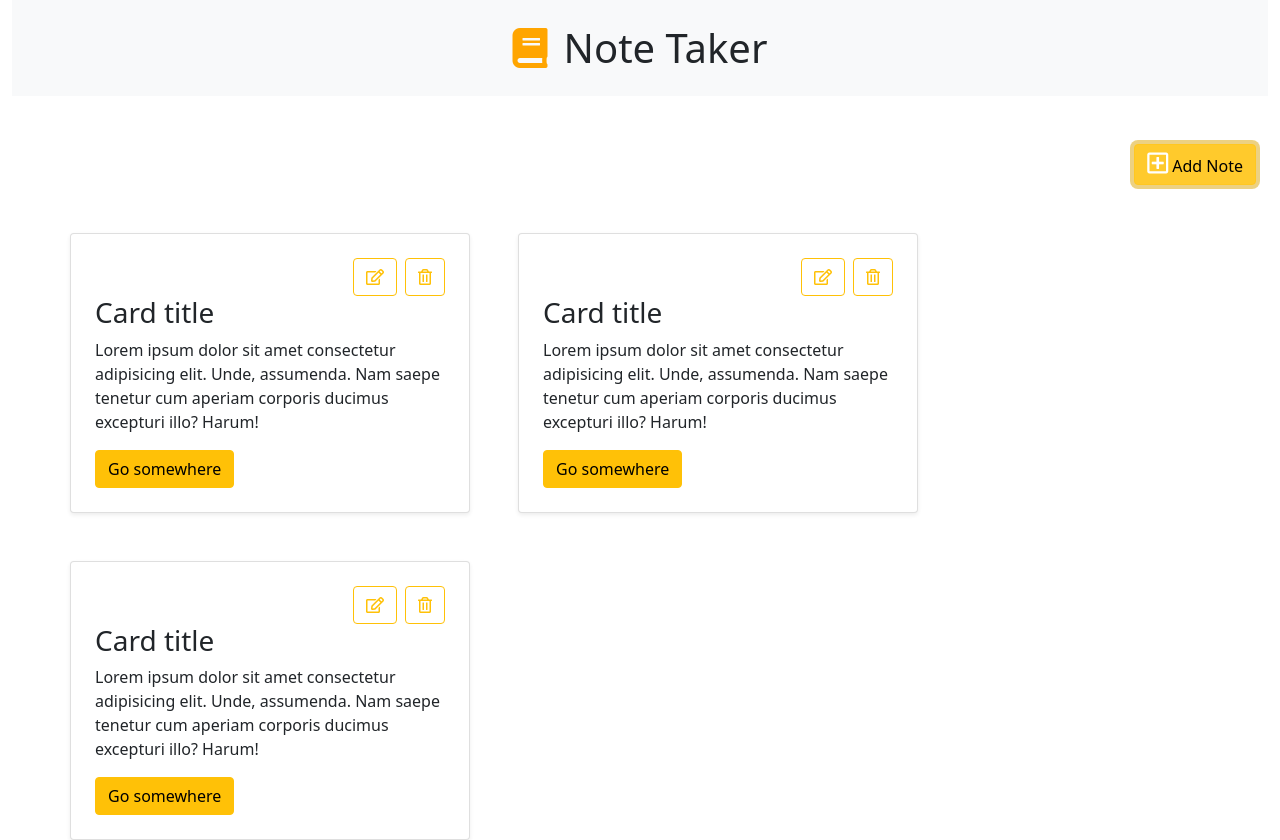
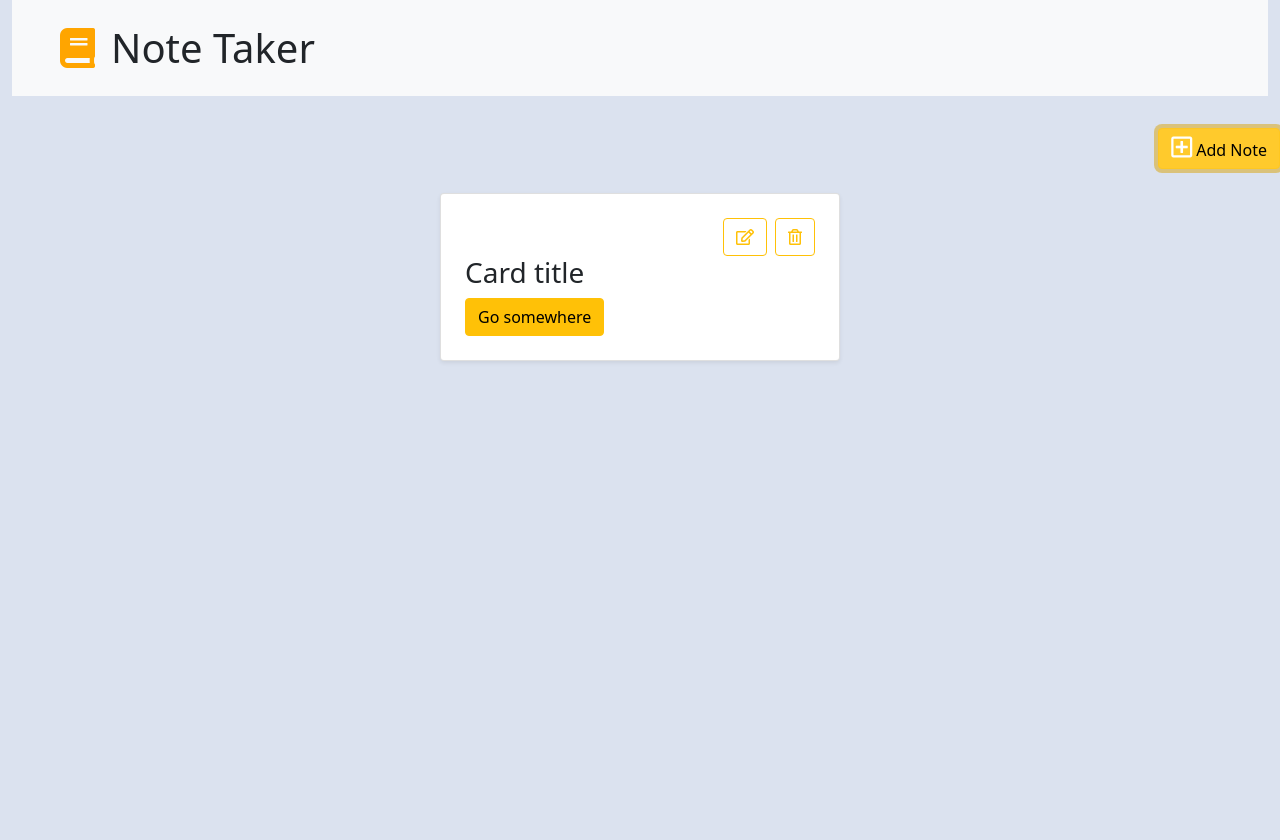
Before and after one commit to SirTLD/CRUD, a plain HTML site: page index.html in a window 1280 px wide. Both pictures are taken after a click on the button "Add Note". After the commit the page ends 800 px from the top, so only its background shows below. Drawn offline with nearby package versions, Linux system fonts and the light colour scheme.

Commit message:
update eto layout

```diff
--- a/css/style.scss
+++ b/css/style.scss
@@ -2,6 +2,10 @@
     margin: 0;
     padding: 0;
     box-sizing: border-box;
+}
+
+body {
+    background-color: #DBE2EF;
 }
 
 //ADD BUTTONS
@@ -16,12 +20,28 @@
     color: #fff;
 }
 
-// .far {
-//     margin: 0 1rem;
-// }
+.fa-edit .fa-delete {
+    font-size: 2rem;
+}
 
 //CARD SECTION
 
 .card {
     width: 25rem;
 }
+
+//TEXT AREA
+
+textarea {
+    outline: none;
+    border: none;
+    height: 10rem;
+    width: 100%;
+    padding-top: 1rem;
+
+    }
+
+
+    .hidden {
+        display: none;
+    }
--- a/index.html
+++ b/index.html
@@ -17,89 +17,43 @@
 <body>
 
 
-    <div class="container-fluid text-center m-0">
-        <h1 class="bg-light py-4 text-dark"><i class="fas fa-book me-3"></i>Note Taker</h1>
+    <div class="container-fluid text-left">
+        <h1 class="bg-light py-4 text-dark ps-5"><i class="fas fa-book me-3"></i>Note Taker</h1>
     </div>
 
 
-    <div class="d-flex justify-content-end m-4">
+    <div class="d-flex justify-content-end">
         <button class=" btn btn-warning add my-4" id='add'><i class="far fa-plus-square"></i>
             Add Note
-
         </button>
     </div>
 
 
     <div class="container d-flex card-items">
 
-        <div class="row gap-2 gap-md-5">
 
-                <div class="card shadow-sm p-2">
+
+        <div class="row mx-auto gap-5" id='card-container-body'>
+
+            <!-- <div class="card shadow-sm p-2">
                     <div class="card-body">
                         <div class="d-flex tools justify-content-end gap-2">
                             <button class="btn btn-outline-warning"><i class="far fa-edit btn-edit"></i></button>
                             <button class="btn btn-outline-warning"> <i class="far fa-trash-alt btn-delete"></i></button>
                         </div>
                         <h3 class="card-title">Card title</h3>
-                        <p class="card-text">Lorem ipsum dolor sit amet consectetur adipisicing elit. Unde, assumenda. Nam
-                            saepe tenetur cum aperiam corporis ducimus excepturi illo? Harum!</p>
+                        <div class="hidden">
+                            <textarea class="card-text main">Lorem ipsum dolor sit amet consectetur adipisicing elit. Unde, assumenda. Nam
+                                saepe tenetur cum aperiam corporis ducimus excepturi illo? Harum!</textarea>
+                        </div>
                         <a href="#" class="btn btn-warning">Go somewhere</a>
                     </div>
-                </div>
-
-                <div class="card shadow-sm p-2">
-                    <div class="card-body">
-                        <div class="d-flex tools justify-content-end gap-2">
-                            <button class="btn btn-outline-warning"><i class="far fa-edit btn-edit"></i></button>
-                            <button class="btn btn-outline-warning"> <i class="far fa-trash-alt btn-delete"></i></button>
-                        </div>
-                        <h3 class="card-title">Card title</h3>
-                        <p class="card-text">Lorem ipsum dolor sit amet consectetur adipisicing elit. Unde, assumenda. Nam
-                            saepe tenetur cum aperiam corporis ducimus excepturi illo? Harum!</p>
-                        <a href="#" class="btn btn-warning">Go somewhere</a>
-                    </div>
-                </div>
-
-                <div class="card shadow-sm p-2">
-                    <div class="card-body">
-                        <div class="d-flex tools justify-content-end gap-2">
-                            <button class="btn btn-outline-warning"><i class="far fa-edit btn-edit"></i></button>
-                            <button class="btn btn-outline-warning"> <i class="far fa-trash-alt btn-delete"></i></button>
-                        </div>
-                        <h3 class="card-title">Card title</h3>
-                        <p class="card-text">Lorem ipsum dolor sit amet consectetur adipisicing elit. Unde, assumenda. Nam
-                            saepe tenetur cum aperiam corporis ducimus excepturi illo? Harum!</p>
-                        <a href="#" class="btn btn-warning">Go somewhere</a>
-                    </div>
-                </div>
-
-
-
-
-
-
-
-
-
+                </div> -->
 
         </div>
 
 
     </div>
-
-
-
-    <!--              <div class="note">
-                <div class="tools">
-                    <button>  <i class="far fa-edit btn-edit"></i></button>
-                    <button> <i class="far fa-trash-alt btn-delete"></i></button>
-                </div>
-            </div>
-
-            <div class="note-section">
-                <textarea></textarea>
-            </div> -->
-
 
 
     <!-- JavaScript Bundle with Popper -->
--- a/js/app.js
+++ b/js/app.js
@@ -1,9 +1,34 @@
-const userId = document.getElementById('user-id');
-const productName = document.getElementById('product-name');
-const seller = document.getElementById('seller');
-const price = document.getElementById('price');
+const createBtn = document.getElementById('add');
 
-const createBtn = document.getElementById('btn-create');
-const readBtn = document.getElementById('btn-read');
-const updateBtn = document.getElementById('btn-update');
-const deleteBtn = document.getElementById('btn-delete');
+createBtn.addEventListener('click', () => addEntry());
+
+let addEntry = (text = '') => {
+  const entry = document.createElement('div');
+  entry.classList.add('entry');
+  entry.innerHTML = `
+
+  <div class="card shadow-sm p-2">
+  <div class="card-body">
+      <div class="d-flex tools justify-content-end gap-2">
+          <button class="btn btn-outline-warning"><i class="far fa-edit btn-edit"></i></button>
+          <button class="btn btn-outline-warning"> <i class="far fa-trash-alt btn-delete"></i></button>
+      </div>
+      <h3 class="card-title">Card title</h3>
+
+      <div class="${text ? '' : 'hidden'} main">
+          <textarea class="${
+            text ? 'hidden' : ''
+          }"card-text main">Lorem ipsum dolor sit amet consectetur adipisicing elit. Unde, assumenda. Nam
+              saepe tenetur cum aperiam corporis ducimus excepturi illo? Harum!</textarea>
+      </div>
+      <a href="#" class="btn btn-warning">Go somewhere</a>
+  </div>
+</div>
+
+
+
+  `;
+
+  let cardParent = document.getElementById('card-container-body');
+  cardParent.appendChild(entry);
+};
```
Also changed, not shown: css/style.css, 1 other file.
